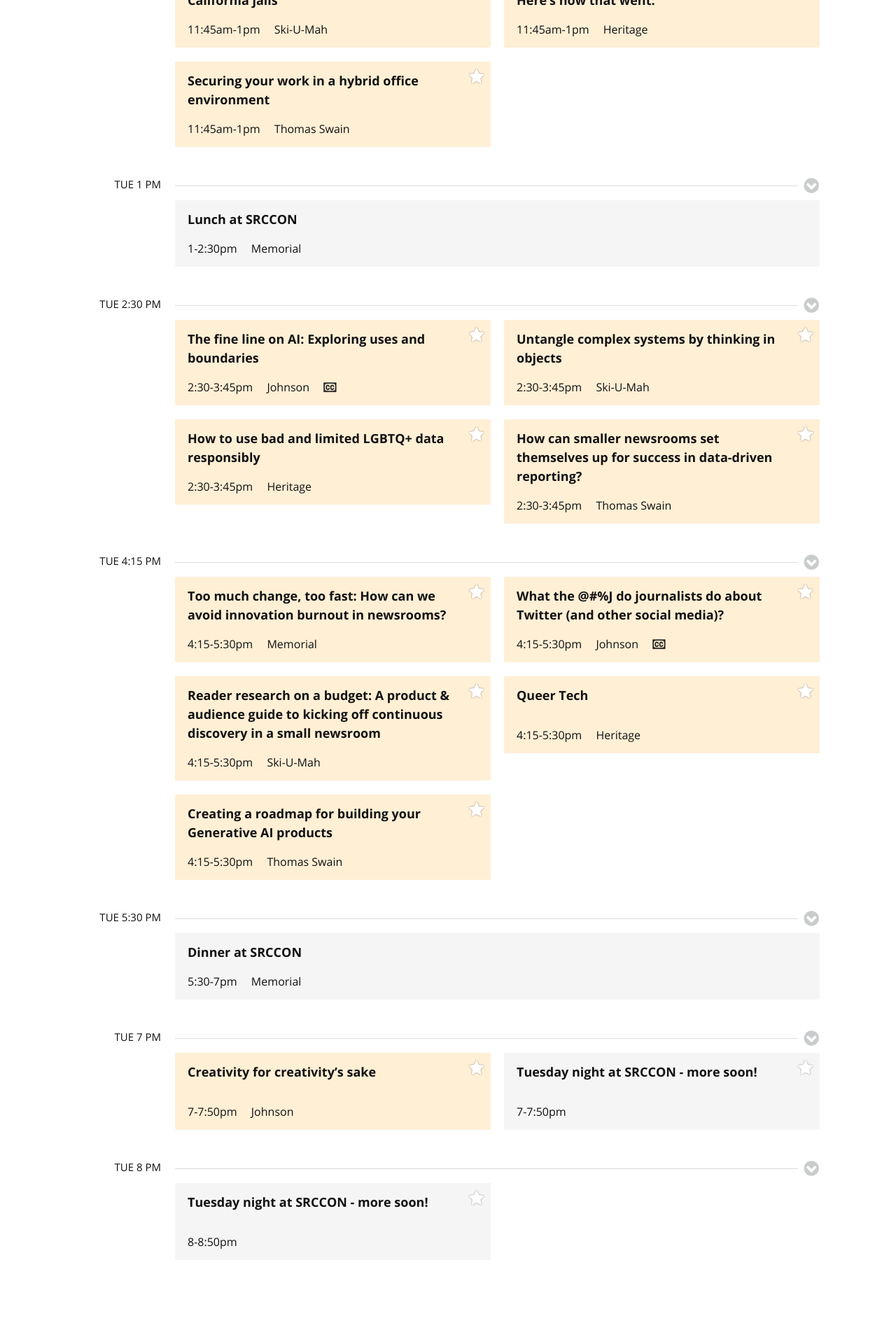
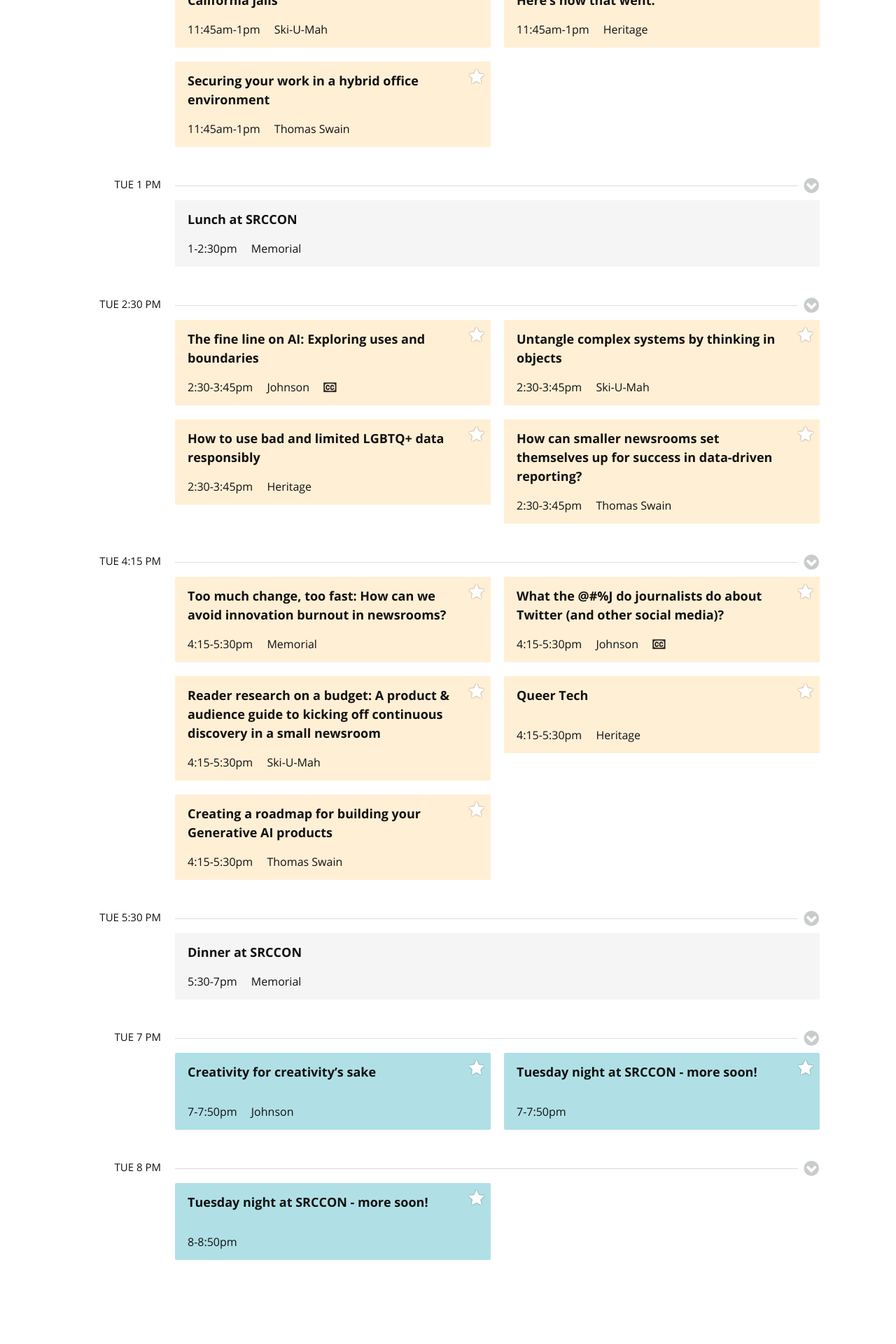
Before and after one commit to OpenNews/srccon-2023, a Jekyll site: the page schedule/index.html, which Jekyll copies as it is, in a window 1280 px wide. Shown: the part 1353-3273 px from the top of the page at 70% size. Built offline with Jekyll 4.4.1, drawn with Linux system fonts in a browser that asks for light colours.

Commit message:
update schedule trying again

```diff
--- a/schedule/css/schedule.css
+++ b/schedule/css/schedule.css
@@ -480,13 +480,13 @@
 
 .session-length-long,
 .session-length-alt,
+.session-social,
 .session-talk {
     background-color: PowderBlue;
 }
 
 .session-everyone,
 .session-break,
-.session-social,
 .open-block {
     background-color: WhiteSmoke;
 }
--- a/schedule/sessions.json
+++ b/schedule/sessions.json
@@ -384,7 +384,7 @@
     "timeblock": "tuesday-evening-1",
     "room": "Johnson",
     "everyone": "",
-    "social": "",
+    "social": "y",
     "break": "",
     "transcription": "",
     "notepad": ""
```
